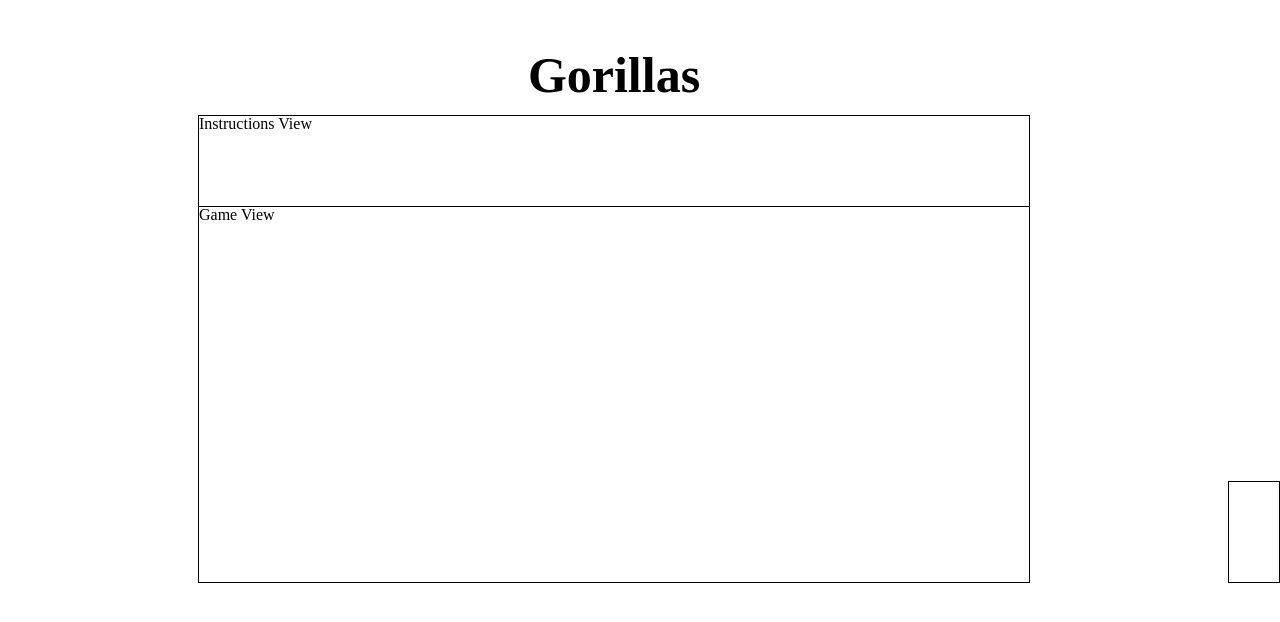
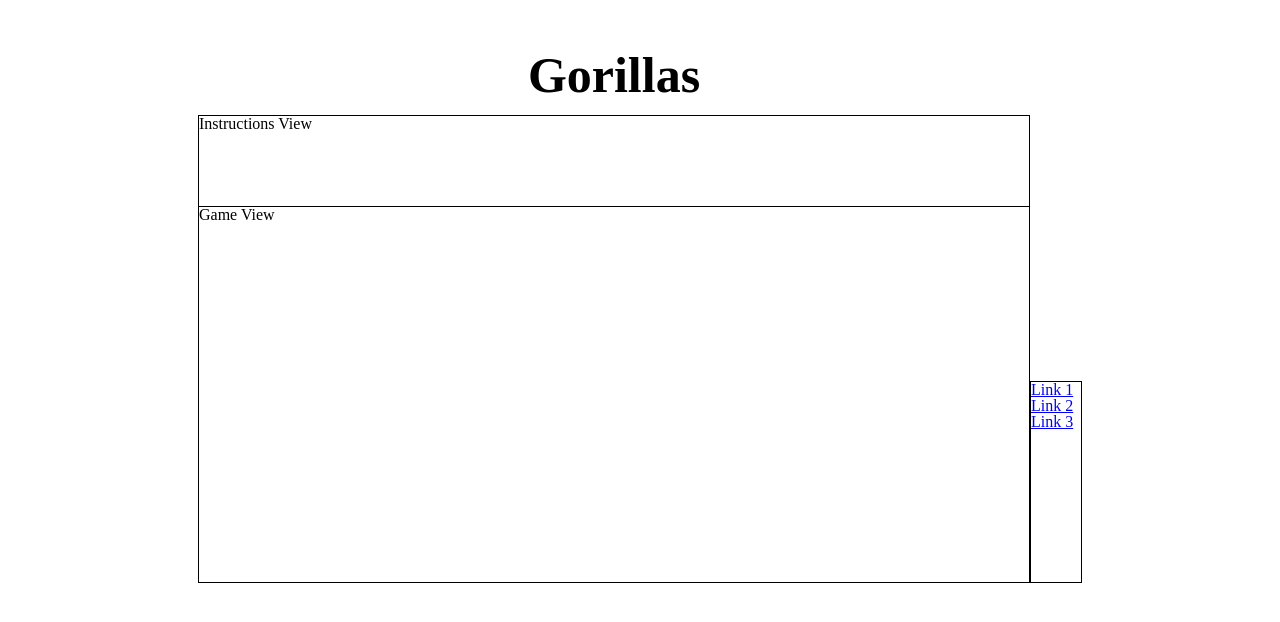
Before and after one commit to ArnobDam/Gorillas, a website built with webpack: page index.html in a window 1280 px wide. Built offline with nearby package versions, Linux system fonts and the light colour scheme.

Commit message:
basic html done (bar link box problem)

```diff
--- a/index.html
+++ b/index.html
@@ -14,6 +14,7 @@
     <!-- <div id="main"></div> -->
 
     <div id="content_and_links">
+
         <div id="content">
             <h1>Gorillas</h1>
             <div id="instructions">
@@ -23,7 +24,14 @@
                 <p>Game View</p>
             </div>
         </div>
-        <div id="links"></div>
+
+        <div id="links">
+            <ul>
+                <a href="#">Link 1</a>
+                <a href="#">Link 2</a>
+                <a href="#">Link 3</a>
+            </ul>
+        </div>
     </div>
 
 </body>
--- a/src/styles/layout.scss
+++ b/src/styles/layout.scss
@@ -1,11 +1,14 @@
 #content_and_links {
     display: flex;
     align-items: flex-end;
+    justify-content: center;
+    margin: auto;
+
 }
 
 #content {
     width: 65%;
-    margin: auto;
+
 }
 
 h1 {
@@ -22,18 +25,16 @@ h1 {
     border: 1px solid black;
 }
 
-
 #game-window {
     height: 375px;
-    // width: 100%;
     border: 1px solid black;
     border-top: 0px;
 }
 
 #links {
-    // margin-left: 10px;
-    // padding-left: 10px;
-    height: 100px;
+
+    height: 200px;
     width: 50px;
     border: 1px solid black;
+
 }
```
Also changed, not shown: dist/main.css.
